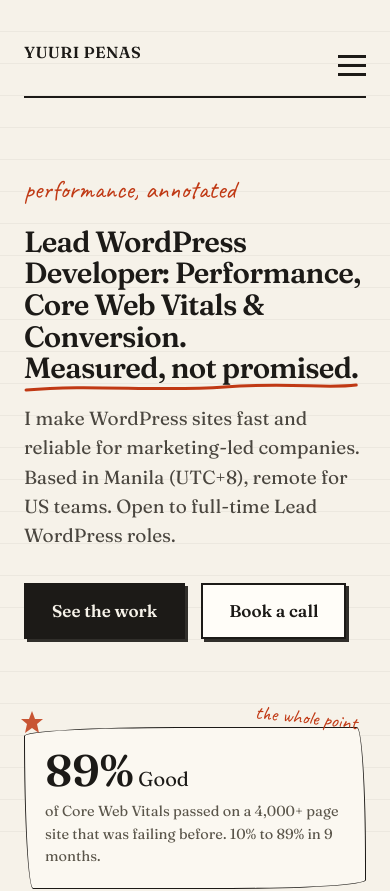
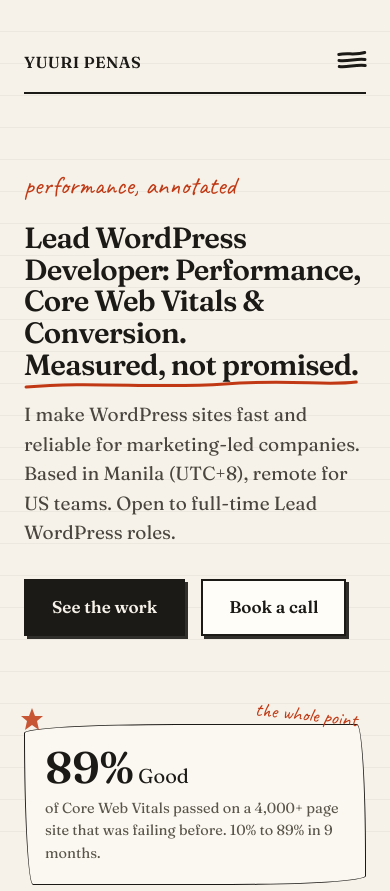
Before and after one commit to yuuhub/yuuri-portfolio, a Next.js app: page / in a window 390 px wide. Shown: the top 891 px of the page. Built offline with nearby package versions, Linux system fonts and the light colour scheme.

Commit message:
Sketchy hand-drawn hamburger + X icons, optically centered in header

```diff
--- a/components/topbar.tsx
+++ b/components/topbar.tsx
@@ -10,13 +10,72 @@
   { name: "Contact", mobile: "Contact", href: "/#contact" },
 ];
 
+/** Hand-drawn pen-stroke hamburger, matches the Field Notes sketch aesthetic */
+function SketchHamburger() {
+  return (
+    <svg
+      width="30"
+      height="22"
+      viewBox="0 0 30 22"
+      fill="none"
+      aria-hidden="true"
+      className="-rotate-2"
+    >
+      <path
+        d="M2 5 C 10 3.5, 19 6.5, 28 4"
+        stroke="var(--ink)"
+        strokeWidth="3"
+        strokeLinecap="round"
+      />
+      <path
+        d="M2 11 C 11 12.5, 20 9.5, 28 11"
+        stroke="var(--ink)"
+        strokeWidth="3"
+        strokeLinecap="round"
+      />
+      <path
+        d="M2 17 C 9 18.5, 19 15.5, 28 17"
+        stroke="var(--ink)"
+        strokeWidth="3"
+        strokeLinecap="round"
+      />
+    </svg>
+  );
+}
+
+/** Hand-drawn pen-stroke X for the close state */
+function SketchClose() {
+  return (
+    <svg
+      width="26"
+      height="26"
+      viewBox="0 0 26 26"
+      fill="none"
+      aria-hidden="true"
+    >
+      <path
+        d="M4 4 C 9 9, 17 9, 22 22"
+        stroke="var(--ink)"
+        strokeWidth="3"
+        strokeLinecap="round"
+      />
+      <path
+        d="M4 22 C 9 17, 17 17, 22 4"
+        stroke="var(--ink)"
+        strokeWidth="3"
+        strokeLinecap="round"
+      />
+    </svg>
+  );
+}
+
 export function Topbar() {
   const [open, setOpen] = useState(false);
 
   return (
     <header className="relative z-50">
       <div className="max-w-[960px] mx-auto px-6">
-        <div className="flex justify-between items-baseline pt-10 pb-2 ink-divider">
+        <div className="flex justify-between items-center pt-10 pb-2 ink-divider">
           <Link
             href="/"
             className="font-semibold text-[16px] md:text-[18px] tracking-wide whitespace-nowrap"
@@ -46,23 +105,9 @@
             aria-label={open ? "Close menu" : "Open menu"}
             aria-expanded={open}
             onClick={() => setOpen(!open)}
-            className="md:hidden flex flex-col justify-center items-center gap-[6px] w-11 h-11 -mr-2 hover:opacity-70"
+            className="md:hidden self-center flex justify-center items-center w-11 h-11 -mr-2 -translate-y-[2px] hover:opacity-70"
           >
-            <span
-              className={`block w-7 h-[3px] bg-[var(--ink)] transition-transform duration-200 ${
-                open ? "translate-y-[9px] rotate-45" : ""
-              }`}
-            />
-            <span
-              className={`block w-7 h-[3px] bg-[var(--ink)] transition-opacity duration-200 ${
-                open ? "opacity-0" : ""
-              }`}
-            />
-            <span
-              className={`block w-7 h-[3px] bg-[var(--ink)] transition-transform duration-200 ${
-                open ? "-translate-y-[9px] -rotate-45" : ""
-              }`}
-            />
+            {open ? <SketchClose /> : <SketchHamburger />}
           </button>
         </div>
       </div>
@@ -72,7 +117,7 @@
         <div className="md:hidden fixed inset-0 z-50 bg-[var(--paper)]">
           <div className="ruled-paper h-full overflow-y-auto">
             <div className="max-w-[960px] mx-auto px-6">
-              <div className="flex justify-between items-baseline pt-10 pb-2 ink-divider">
+              <div className="flex justify-between items-center pt-10 pb-2 ink-divider">
                 <span className="font-semibold text-[16px] tracking-wide">
                   YUURI PENAS
                 </span>
@@ -80,11 +125,9 @@
                   type="button"
                   aria-label="Close menu"
                   onClick={() => setOpen(false)}
-                  className="flex flex-col justify-center items-center gap-[6px] w-11 h-11 -mr-2 hover:opacity-70"
+                  className="self-center flex justify-center items-center w-11 h-11 -mr-2 hover:opacity-70"
                 >
-                  <span className="block w-7 h-[3px] bg-[var(--ink)] translate-y-[9px] rotate-45" />
-                  <span className="block w-7 h-[3px] bg-[var(--ink)] opacity-0" />
-                  <span className="block w-7 h-[3px] bg-[var(--ink)] -translate-y-[9px] -rotate-45" />
+                  <SketchClose />
                 </button>
               </div>
 
```
